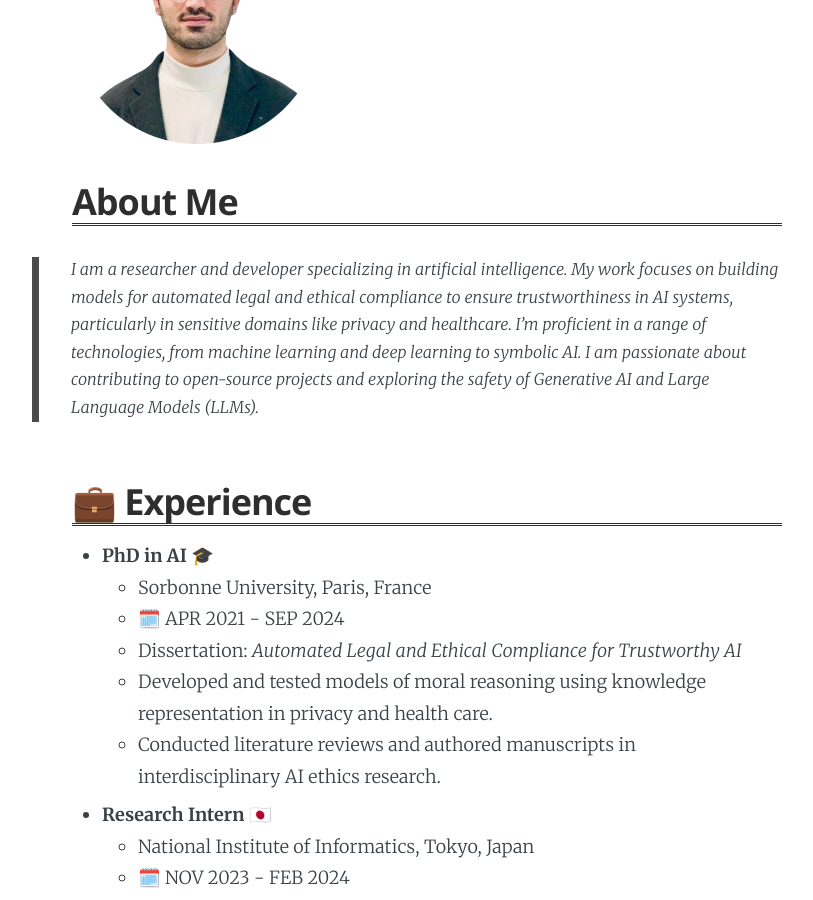
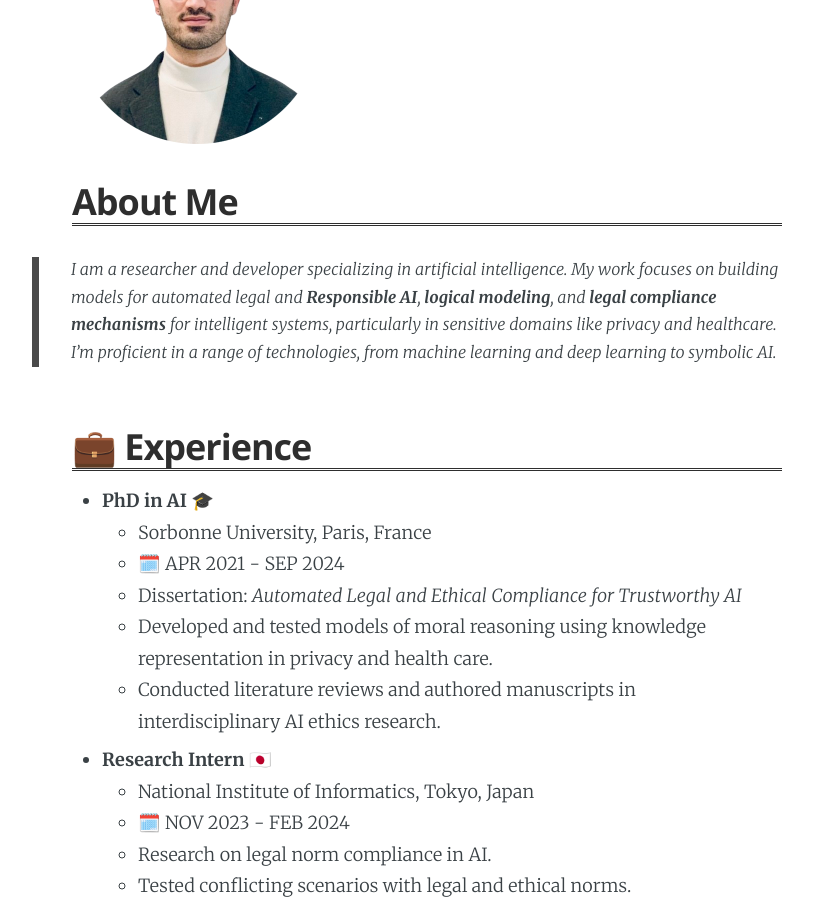
Before and after one commit to heritai/heritai.github.io, a Jekyll site: the page built from index.md, in a window 1280 px wide and 900 px high, scrolled down 1056 px. Shown: the whole window, without its empty margins (213-1026 px from the left). Built offline with Jekyll 4.4.1, drawn with Linux system fonts in a browser that asks for light colours; nearby versions of some CDN libraries; some of the changed text lies outside the part shown.

Commit message:
Update index.md

```diff
--- a/index.md
+++ b/index.md
@@ -16,7 +16,8 @@
 <br>
 
 ## About Me
->I am a researcher and developer specializing in artificial intelligence. My work focuses on building models for automated legal and ethical compliance to ensure trustworthiness in AI systems, particularly in sensitive domains like privacy and healthcare. I'm proficient in a range of technologies, from machine learning and deep learning to symbolic AI. I am passionate about contributing to open-source projects and exploring the safety of Generative AI and Large Language Models (LLMs).
+>I am a researcher and developer specializing in artificial intelligence. My work focuses on building models for automated legal and **Responsible AI**, **logical modeling**, and **legal compliance mechanisms** for intelligent systems, particularly in sensitive domains like privacy and healthcare. I'm proficient in a range of technologies, from machine learning and deep learning to symbolic AI.
+
 
 <br>
 
@@ -47,7 +48,7 @@
 
 *  **Core Competencies**
 
-    Machine Learning, Deep Learning, Reinforcement Learning, Generative AI, LLMs, Data Analysis, Data Visualizations, Symbolic AI, Knowledge Representation, Tutoring and Teaching Assistance.
+    Machine Learning, Deep Learning, Reinforcement Learning, Data Analysis, Data Visualizations, Symbolic AI, Knowledge Representation, Tutoring and Teaching Assistance.
 
 * **Programming Languages**
 
```
